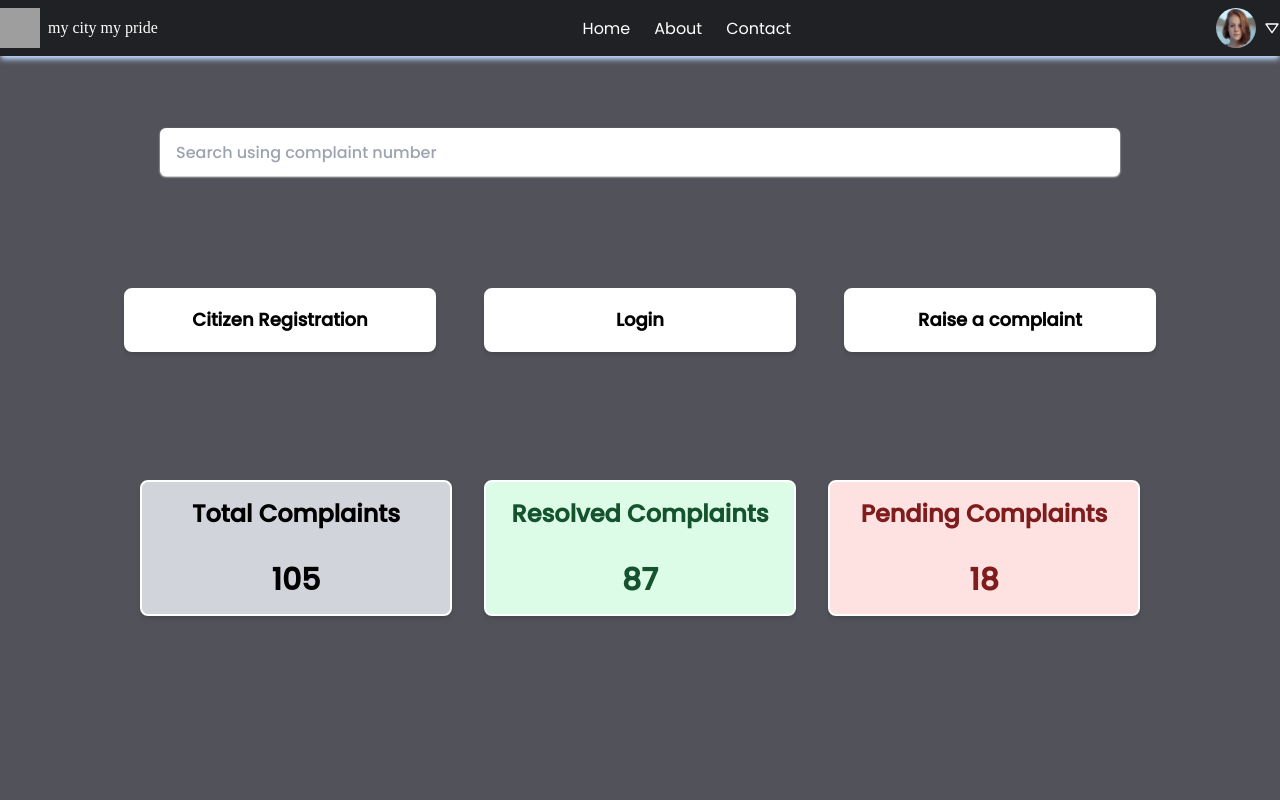
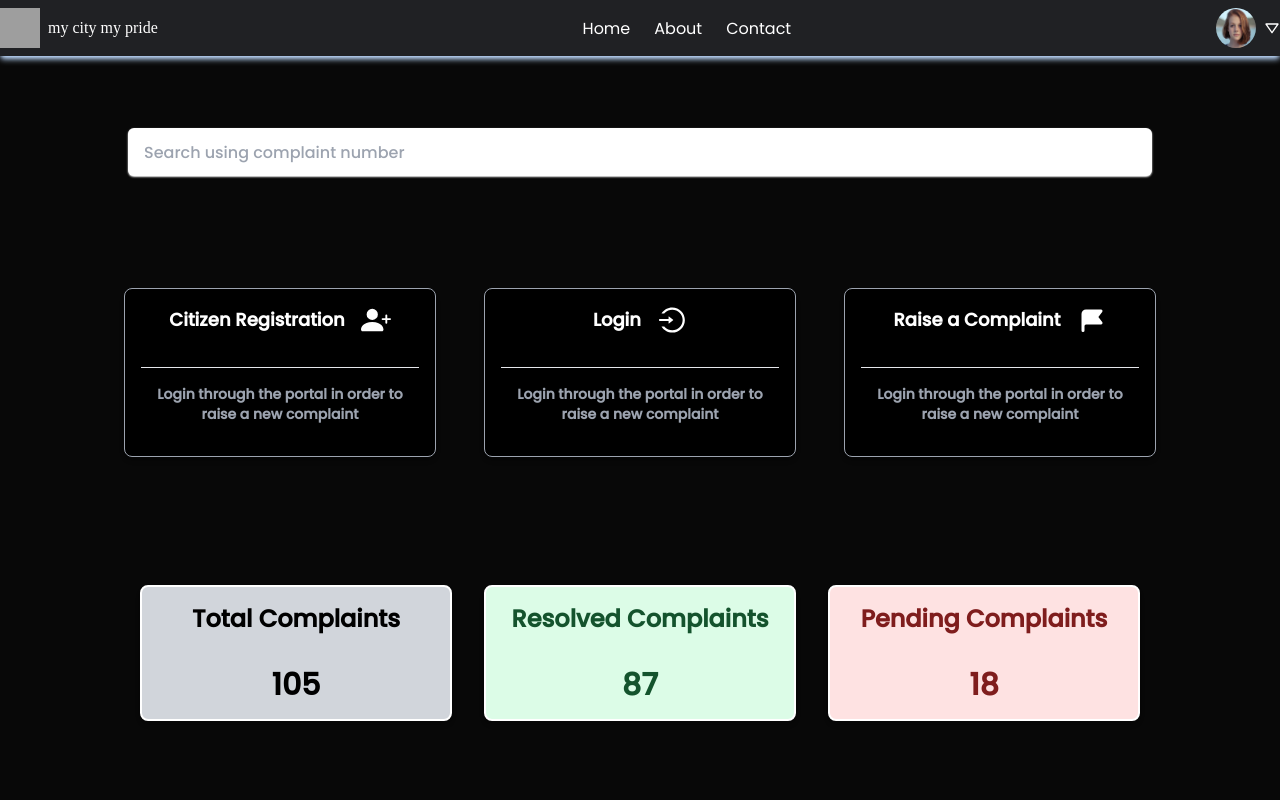
Before and after one commit to Hrishabh17/Municipal_Corporation_Management, a React (Create React App) app in the folder frontend/myapp/: page / in a window 1280 px wide. Shown: the top 800 px of the page. Built offline with nearby package versions, Linux system fonts and the light colour scheme; grey boxes are pictures that could not be loaded; a web font is replaced by a local one.

Commit message:
Home Page v3

```diff
--- a/frontend/myapp/src/components/home/home_content.js
+++ b/frontend/myapp/src/components/home/home_content.js
@@ -1,4 +1,7 @@
 import React, {useState} from "react";
+import {AiOutlineLogin} from 'react-icons/ai'
+import {BsFillPersonPlusFill} from 'react-icons/bs'
+import {HiFlag} from 'react-icons/hi'
 import CountUp from 'react-countup';
 
 export default function HomeBody()
@@ -7,22 +10,34 @@ export default function HomeBody()
 
 
     return(
-        <div className="w-full h-max bg-zinc-600 py-2 mt-14">
+        <div className="w-full h-max bg-[#080808] py-2 mt-14">
             <div className="container mx-auto h-[720px]">
                 <div className="flex flex-row items-center justify-center mt-16">
                     <input type="text" placeholder="Search using complaint number"
-                        className="w-3/4 h-12 shadow-sm shadow-white rounded-md text-black placeholder:text-gray-400 font-[Poppins] px-4 outline-none font-medium">
+                        className="w-4/5 h-12 shadow-sm shadow-white rounded-md text-black placeholder:text-gray-400 font-[Poppins] px-4 outline-none font-medium">
                     </input>
                 </div>
                 <div className="flex flex-row items-center justify-center mt-24 h-max p-4 gap-12">
-                    <div className="flex flex-col justify-center items-center w-1/4 p-4 border-2 border-white h-max bg-white rounded-lg shadow-md hover:scale-105 duration-200">
-                        <h1 className="text-black font-[Poppins] font-semibold text-lg">Citizen Registration</h1>
+                <div className="flex flex-col justify-center items-center w-1/4 p-4 border-[1.5px] border-gray-400 h-max bg-black rounded-lg shadow-md hover:scale-105 duration-200 gap-8 divide-y-[0.6px]">
+                        <div className="flex flex-row justify-center items-center gap-4">
+                            <h1 className="text-white font-[Poppins] font-semibold text-lg">Citizen Registration</h1>
+                            <BsFillPersonPlusFill className="text-white text-3xl"/>
+                        </div>
+                        <h1 className="text-gray-400 font-[Poppins] font-semibold text-sm py-4">Login through the portal in order to raise a new complaint</h1>
                     </div>
-                    <div className="flex flex-col justify-center items-center w-1/4 p-4 border-2 border-white h-max bg-white rounded-lg shadow-md hover:scale-105 duration-200">
-                        <h1 className="text-black font-[Poppins] font-semibold text-lg">Login</h1>
+                    <div className="flex flex-col justify-center items-center w-1/4 p-4 border-[1.5px] border-gray-400 h-max bg-black rounded-lg shadow-md hover:scale-105 duration-200 gap-8 divide-y-[0.6px]">
+                        <div className="flex flex-row justify-center items-center gap-4">
+                            <h1 className="text-white font-[Poppins] font-semibold text-lg">Login</h1>
+                            <AiOutlineLogin className="text-white text-3xl"/>
+                        </div>
+                        <h1 className="text-gray-400 font-[Poppins] font-semibold text-sm py-4">Login through the portal in order to raise a new complaint</h1>
                     </div>
-                    <div className="flex flex-col justify-center items-center w-1/4 p-4 border-2 border-white h-max bg-white rounded-lg shadow-md hover:scale-105 duration-200">
-                        <h1 className="text-black font-[Poppins] font-semibold text-lg">Raise a complaint</h1>
+                    <div className="flex flex-col justify-center items-center w-1/4 p-4 border-[1.5px] border-gray-400 h-max bg-black rounded-lg shadow-md hover:scale-105 duration-200 gap-8 divide-y-[0.6px]">
+                        <div className="flex flex-row justify-center items-center gap-4">
+                            <h1 className="text-white font-[Poppins] font-semibold text-lg">Raise a Complaint</h1>
+                            <HiFlag className="text-white text-3xl"/>
+                        </div>
+                        <h1 className="text-gray-400 font-[Poppins] font-semibold text-sm py-4">Login through the portal in order to raise a new complaint</h1>
                     </div>
                 </div>
                 <div className="flex flex-row items-center justify-center mt-24 h-max p-4 gap-8">
```
